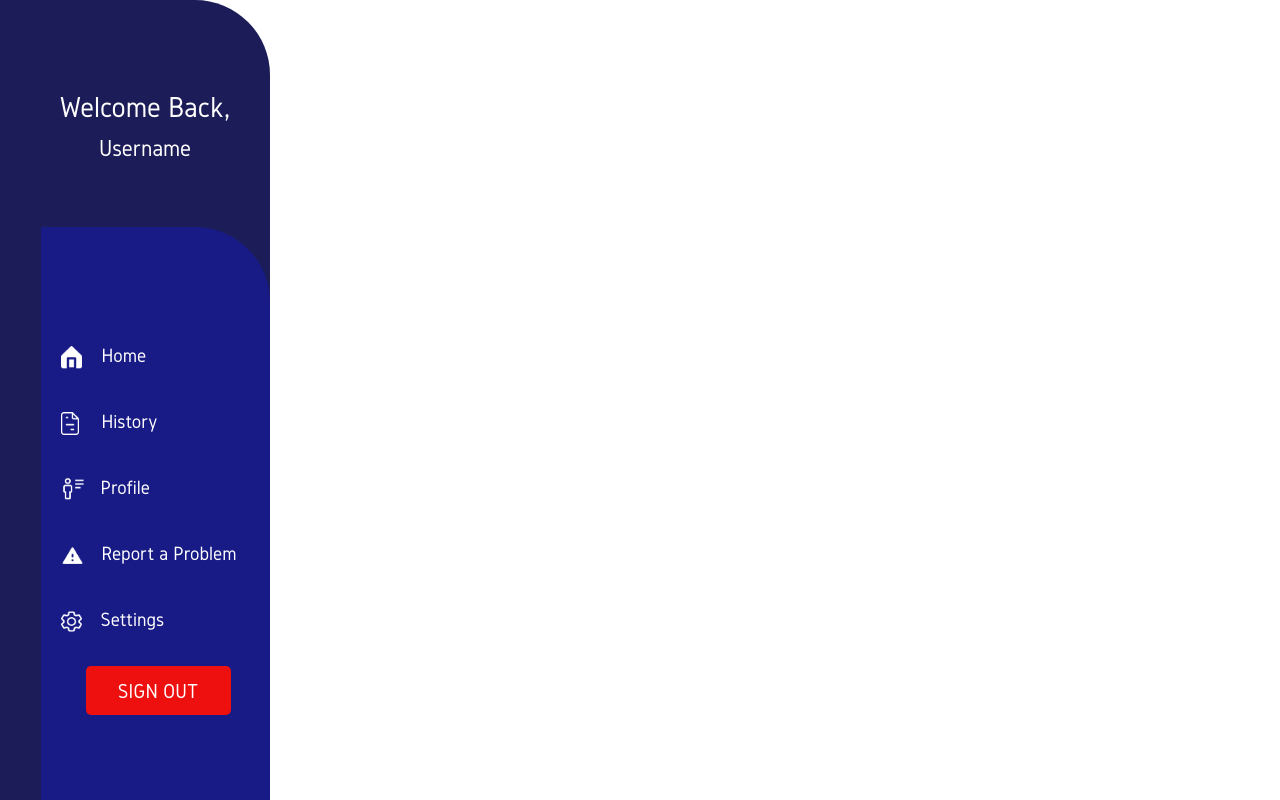
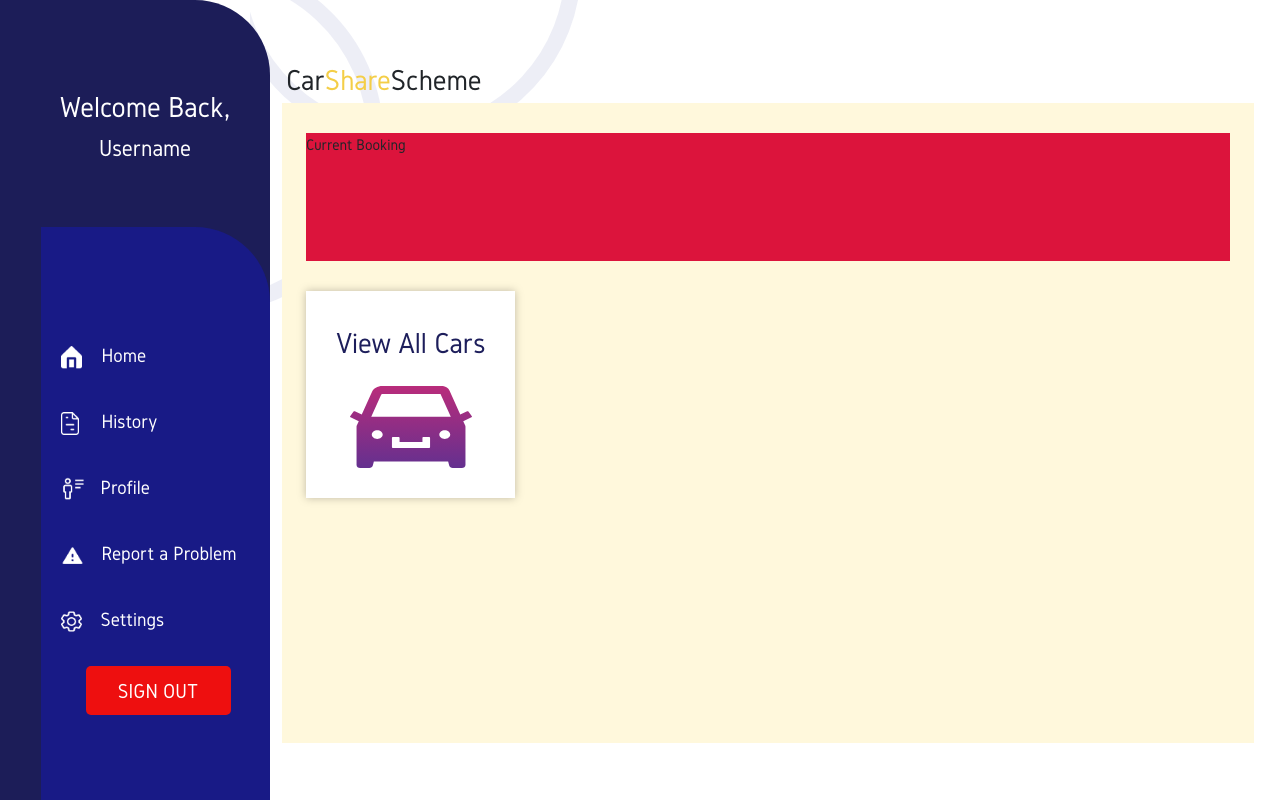
Before and after one commit to kavinrahal/PP1-MON1630-Team6, a React (Create React App) app in the folder Car_Share/ClientApp/: page / in a window 1280 px wide. Built offline with nearby package versions, Linux system fonts and the light colour scheme.

Commit message:
Temporary dash commit

```diff
--- a/Car_Share/ClientApp/src/components/Dashboard.js
+++ b/Car_Share/ClientApp/src/components/Dashboard.js
@@ -7,6 +7,9 @@ import {
   } from "react-router-dom";
 import SideBar from './SideBar';
 import SideBarMobile from './SideBarMobile';
+import './styles/Dashboard.css';
+import BackDrop from '../addons/Circle bg.svg';
+import allCars from '../addons/AllCarsLogo.svg';
 
 const viewportContext = React.createContext({});
 
@@ -35,7 +38,7 @@ const useViewport = () => {
   return { width, height };
 };
 
-const MyComponent = () => {
+const WhichSideBar = () => {
   const { width } = useViewport();
   const breakpoint = 1024;
 
@@ -45,7 +48,29 @@ const MyComponent = () => {
 export default function Dashboard() {
   return (
     <ViewportProvider>
-      <MyComponent />
+      <div className = "dashboardWrapper">
+        <WhichSideBar />
+        <div className = "dashboard">
+          <div className = "row1 dashTitle">
+            <div className = "blueT">Car</div>
+            <div className = "yellowT">Share</div>
+            <div className = "blueT">Scheme</div>
+          </div>
+          <div className = "dash">
+            <div className = "currentBooking">
+              <div className = "currentBookText">Current Booking</div>
+            </div>
+
+            <div className = "dashRow">
+              <div className = 'allCars'>
+                <div className = "allCarsText">View All Cars</div>
+                <div className = "allCarsLogo"><img src = {allCars} ></img></div>
+              </div>
+            </div>
+          </div>
+
+          </div>
+      </div>
     </ViewportProvider>
   );
 }
--- /dev/null
+++ b/Car_Share/ClientApp/src/components/styles/Dashboard.css
@@ -0,0 +1,82 @@
+.dashboardWrapper{
+    display: flex;
+    flex-direction: row;
+    background: url('../../addons/Circle\ bg.svg');
+    background-size: 30%;
+    background-position-x: 250px;
+    background-repeat: no-repeat;
+}
+
+.dashboard{
+    display: flex;
+    justify-content: center;
+    height: 100vh;
+    width: 100%;
+    flex-direction: column;
+}
+
+.row1{
+    display: flex;
+    flex-direction: row;
+    align-items: flex-start;
+    flex-wrap: wrap;
+}
+
+.blueT{
+    color: 040C4F;
+    font-size: 30px;
+}
+
+.yellowT
+{
+    color: #F4CE47;
+    font-size: 30px;
+}
+
+.dash{
+    display: flex;
+    flex-direction: column;
+    align-items: center;
+    width: 95%;
+    align-self: center;
+    height: 80%;
+    background: cornsilk;
+}
+
+.dashTitle{
+    margin-left: 30px;
+}
+
+.currentBooking{
+    display: flex;
+    flex-direction: column;
+    height: 20%;
+    width: 95%;
+    background: crimson;
+    align-self: center;
+    margin-top: 30px;
+}
+
+.dashRow{
+    display: flex;
+    flex-direction: row;
+    align-items: flex-start;
+    flex-wrap: wrap;
+    width: 95%;
+    margin-top: 30px;
+}
+
+.allCars{
+    display: flex;
+    flex-direction: column;
+    align-items: center;
+    padding: 30px;
+    font-size: 30px;
+    color: #1D1E5B;
+    background: #FFFFFF;
+    filter: drop-shadow(0px 0px 4px rgba(0, 0, 0, 0.25));
+}
+
+.allCarsText{
+    margin-bottom: 20px;
+}
--- a/Car_Share/ClientApp/src/components/styles/SideBar.css
+++ b/Car_Share/ClientApp/src/components/styles/SideBar.css
@@ -4,6 +4,7 @@
 }
 
 #sideBarWrapper .pro-sidebar{
+    width: 100%;
     border-radius: 0px 75px 0px 0px;
 }
 
```
Also changed, not shown: Car_Share/ClientApp/src/addons/AllCarsLogo.svg (added).
